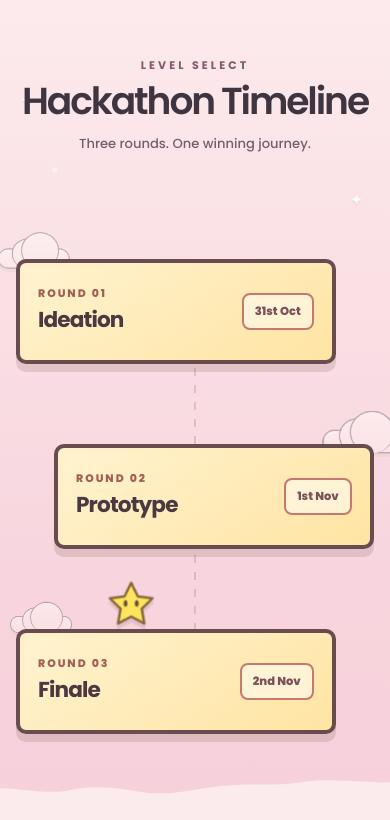
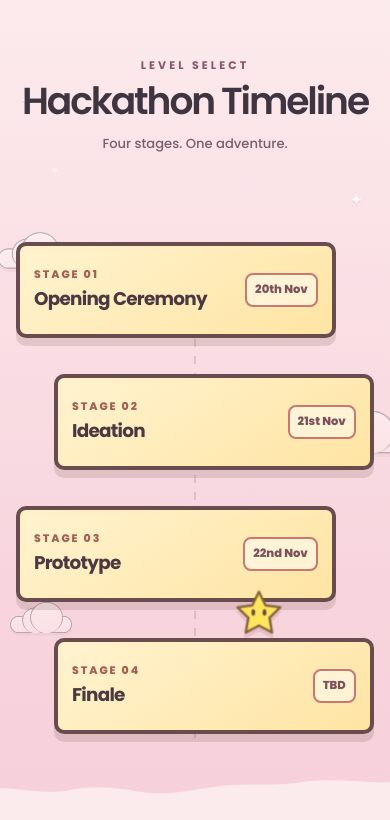
Before and after one commit to LeanInIGDTUW/LIHv8, a React (Vite) app: page / in a window 390 px wide. Shown: the part 3020-3840 px from the top of the page. Built offline with nearby package versions, Linux system fonts and the light colour scheme.

Commit message:
timeline modified

```diff
--- a/src/components/sections/PrizePoolSection.jsx
+++ b/src/components/sections/PrizePoolSection.jsx
@@ -34,8 +34,8 @@ function PrizePoolSection() {
           <p className="prize-pool-eyebrow">LEVEL REWARDS</p>
           <h2 id="prize-pool-title">Prize Pool</h2>
           <p className="prize-pool-intro">
-            Four tracks, two winning spots in each. The treasure is almost ready
-            to be revealed.
+            Every bold idea deserves a moment in the spotlight. Stay tuned as
+            the prize pool takes shape.
           </p>
         </header>
 
@@ -59,8 +59,8 @@ function PrizePoolSection() {
         <div className="prize-pool-announcement">
           <span className="prize-pool-announcement-coin" aria-hidden="true">✦</span>
           <div>
-            <strong>Treasure reveal coming soon!</strong>
-            <p>Prize details for each winning team will be announced here.</p>
+            <strong>Prize reveal coming soon!</strong>
+            <p>More details will be announced here.</p>
           </div>
         </div>
 
--- a/src/components/sections/TimelineSection.jsx
+++ b/src/components/sections/TimelineSection.jsx
@@ -3,9 +3,10 @@ import { useEffect, useLayoutEffect, useMemo, useRef, useState } from "react";
 import Pipe from "../objects/Pipe.jsx";
 
 const rounds = [
-  { number: "01", name: "Ideation", date: "31st Oct", side: "left" },
-  { number: "02", name: "Prototype", date: "1st Nov", side: "right" },
-  { number: "03", name: "Finale", date: "2nd Nov", side: "left" },
+  { number: "01", name: "Opening Ceremony", date: "20th Nov", side: "left" },
+  { number: "02", name: "Ideation", date: "21st Nov", side: "right" },
+  { number: "03", name: "Prototype", date: "22nd Nov", side: "left" },
+  { number: "04", name: "Finale", date: "TBD", side: "right" },
 ];
 
 const wait = (milliseconds) =>
@@ -122,10 +123,12 @@ function TimelineCard({ round, revealed, impacted, cardRef, index }) {
 
         <div className="timeline-card-face timeline-card-back">
           <div>
-            <p>Round {round.number}</p>
+            <p>Stage {round.number}</p>
             <h3>{round.name}</h3>
           </div>
-          <time>{round.date}</time>
+          {round.date === "TBD"
+            ? <span className="timeline-date">TBD</span>
+            : <time>{round.date}</time>}
         </div>
       </motion.div>
 
@@ -225,7 +228,7 @@ function TimelineSection() {
       if (endY - startY < 12) return;
 
       scrollStartedAt = performance.now();
-      const scrollDuration = 1900;
+      const scrollDuration = 2600;
       const advanceScroll = (now) => {
         if (cancelled) return;
         const progress = Math.min((now - scrollStartedAt) / scrollDuration, 1);
@@ -250,7 +253,7 @@ function TimelineSection() {
         const cardBox = card.getBoundingClientRect();
 
         return {
-          x: cardBox.left - stageBox.left + cardBox.width * [0.27, 0.72, 0.36][index] - starSize / 2,
+          x: cardBox.left - stageBox.left + cardBox.width * [0.27, 0.72, 0.36, 0.64][index] - starSize / 2,
           y: cardBox.top - stageBox.top - starSize + 5,
         };
       });
@@ -370,7 +373,7 @@ function TimelineSection() {
         <div className="timeline-heading">
           <p ref={eyebrowRef}>Level Select</p>
           <h2 id="timeline-title">Hackathon Timeline</h2>
-          <span>Three rounds. One winning journey.</span>
+          <span>Four stages. One adventure.</span>
         </div>
 
         <div ref={stageRef} className="timeline-stage">
--- a/src/index.css
+++ b/src/index.css
@@ -173,8 +173,8 @@ a:hover,
 
 .timeline-path {
     position: absolute;
-    top: 72px;
-    bottom: 58px;
+    top: 60px;
+    bottom: 45px;
     left: 50%;
     width: 2px;
     background: repeating-linear-gradient(to bottom, rgba(132, 87, 105, .22) 0 8px, transparent 8px 17px);
@@ -184,21 +184,25 @@ a:hover,
 .timeline-stop {
     position: absolute;
     z-index: 3;
-    width: 390px;
-    height: 112px;
+    width: 430px;
+    height: 108px;
     perspective: 1100px;
 }
 
 .timeline-stop-1 {
-    top: 60px;
+    top: 45px;
 }
 
 .timeline-stop-2 {
-    top: 245px;
+    top: 180px;
 }
 
 .timeline-stop-3 {
-    top: 430px;
+    top: 315px;
+}
+
+.timeline-stop-4 {
+    top: 450px;
 }
 
 .timeline-stop-left {
@@ -339,6 +343,7 @@ a:hover,
     padding: 20px 24px;
     align-items: center;
     justify-content: space-between;
+    gap: 12px;
     background: linear-gradient(145deg, #fff3d0, #ffe4a3);
     transform: rotateX(180deg);
 }
@@ -360,7 +365,8 @@ a:hover,
     letter-spacing: -.04em;
 }
 
-.timeline-card-back time {
+.timeline-card-back time,
+.timeline-card-back .timeline-date {
     padding: 8px 11px;
     border: 2px solid #c7786f;
     border-radius: 8px;
@@ -621,6 +627,14 @@ a:hover,
     transform: rotate(-18deg);
 }
 
+@media (min-width: 821px) and (max-width: 1000px) {
+    .timeline-stop { width: min(430px, 44vw); }
+    .timeline-stop-left { left: 2%; }
+    .timeline-stop-right { right: 2%; }
+    .timeline-card-back { padding: 18px 20px; }
+    .timeline-card-back h3 { font-size: clamp(1.3rem, 2.5vw, 1.5rem); }
+}
+
 @media (max-width: 820px) {
     .timeline-section {
         padding: 70px 16px 220px;
@@ -636,26 +650,30 @@ a:hover,
 
     .timeline-stop {
         width: min(78vw, 340px);
-        height: 105px;
+        height: 96px;
     }
 
     .timeline-stop-left { left: 2%; }
     .timeline-stop-right { right: 2%; }
 
-    .timeline-stop-1 { top: 65px; }
-    .timeline-stop-2 { top: 250px; }
-    .timeline-stop-3 { top: 435px; }
+    .timeline-stop-1 { top: 48px; }
+    .timeline-stop-2 { top: 180px; }
+    .timeline-stop-3 { top: 312px; }
+    .timeline-stop-4 { top: 444px; }
 
     .timeline-card-back {
-        padding: 17px 18px;
+        padding: 12px 14px;
+        gap: 8px;
     }
 
     .timeline-card-back h3 {
-        font-size: 1.35rem;
+        font-size: 1.15rem;
     }
 
-    .timeline-card-back time {
+    .timeline-card-back time,
+    .timeline-card-back .timeline-date {
         font-size: .72rem;
+        padding: 6px 8px;
     }
 
     .timeline-star {
```
